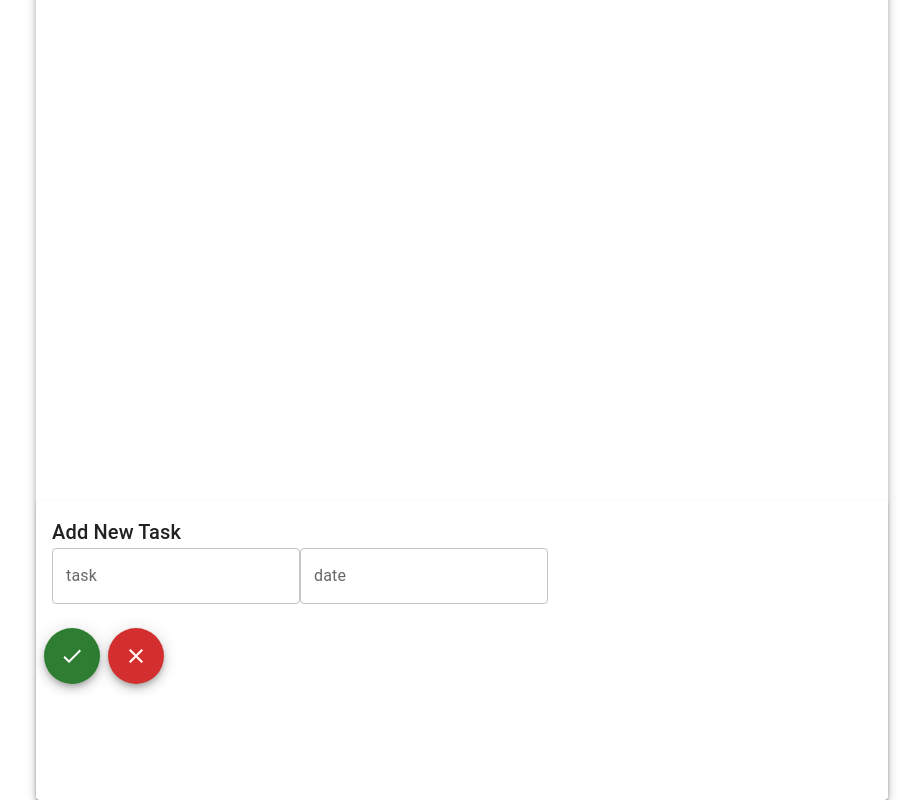
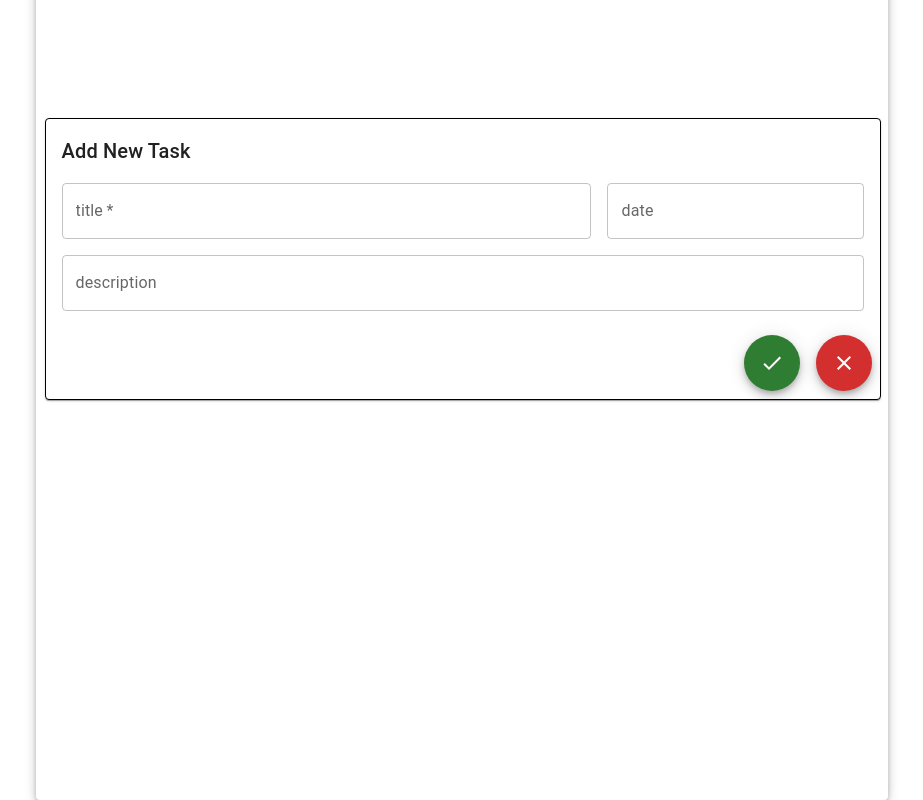
Before and after one commit to alexyasinsky/Portfolio-05.TODO-List-React, a React (Create React App) app: page / in a window 1280 px wide. Both pictures are taken after a click on the button 988 px from the left and 1002 px from the top of the page. Shown: the part 280-1080 px from the top of the page, without its empty margins (178-1101 px from the left). Built offline with nearby package versions, Linux system fonts and the light colour scheme.

Commit message:
task form modified

```diff
--- a/src/App.js
+++ b/src/App.js
@@ -4,17 +4,15 @@ import './App.scss';
 
 import TaskList from "./components/TaskList";
 import ShowTaskFormButton from "./components/ShowTaskFormButton";
-import NewTaskForm from "./components/NewTaskForm";
+import TaskForm from "./components/TaskForm";
 import {useState} from "react";
+import {useSelector} from "react-redux";
+import {selectShowTaskForm} from "./store/showCompsVars/selectors";
 
 
 function App() {
-  const [showTaskForm, setShowTaskForm] = useState(false);
 
-  function toggleTaskForm(){
-    return setShowTaskForm(!showTaskForm);
-  }
-
+  const showTaskForm = useSelector(selectShowTaskForm);
 
   return (
     <Container maxWidth="md">
@@ -38,12 +36,7 @@ function App() {
           <Grid item position='relative'>
               <main>
                 <TaskList/>
-                { showTaskForm ?
-                  <NewTaskForm
-                    close={toggleTaskForm}
-                  />
-                  :
-                  <ShowTaskFormButton handler={toggleTaskForm}/>}
+                { showTaskForm ? <TaskForm/> : <ShowTaskFormButton/>}
               </main>
           </Grid>
         </Grid>
--- a/src/components/NewTaskForm.js
+++ /dev/null
@@ -1,49 +0,0 @@
-import {Card, CardActions, CardContent, Fab, TextField, Typography} from "@mui/material";
-import CheckIcon from '@mui/icons-material/Check';
-import CloseIcon from '@mui/icons-material/Close';
-import {useState} from "react";
-import {useDispatch} from "react-redux";
-import {addTaskToStore} from "../store/tasks/actions";
-
-export default function NewTaskForm({close}) {
-
-  const [task, setTask] = useState('');
-  const [date, setDate] = useState('');
-
-  const dispatch = useDispatch();
-
-  function changeTaskHandler(e) {
-    setTask(e.target.value);
-  }
-
-  function changeDateHandler(e) {
-    setDate(e.target.value);
-  }
-
-  function addButtonHandler() {
-    dispatch(addTaskToStore({task, date, done: false}));
-    close();
-  }
-
-
-  return (
-    <Card sx={{position: 'absolute', width: 1, height: '300px', bottom: 0, zIndex: 1100}}>
-      <CardContent>
-        <Typography variant='h6'>
-          Add New Task
-        </Typography>
-        <TextField label="task" variant="outlined" value={task} onChange={changeTaskHandler}/>
-        <TextField label="date" variant="outlined" value={date} onChange={changeDateHandler}/>
-
-      </CardContent>
-      <CardActions>
-        <Fab color="success" aria-label="agree" onClick={addButtonHandler}>
-          <CheckIcon />
-        </Fab>
-        <Fab color="error" aria-label="cancel" onClick={close}>
-          <CloseIcon />
-        </Fab>
-      </CardActions>
-    </Card>
-  )
-}
--- a/src/components/ShowTaskFormButton.js
+++ b/src/components/ShowTaskFormButton.js
@@ -1,7 +1,15 @@
 import {Fab} from "@mui/material";
 import AddIcon from '@mui/icons-material/Add';
+import {useDispatch} from "react-redux";
+import {useCallback} from "react";
+import {toggleShowTaskForm} from "../store/showCompsVars/actions";
 
-export default function ShowTaskFormButton({handler}) {
+export default function ShowTaskFormButton() {
+  const dispatch = useDispatch();
+
+  const handler = useCallback(()=> {
+    dispatch(toggleShowTaskForm());
+  }, [dispatch]);
 
   return (
     <Fab
--- /dev/null
+++ b/src/components/TaskForm.js
@@ -0,0 +1,84 @@
+import {Card, CardActions, CardContent, Fab, Grid, Paper, TextField, Typography} from "@mui/material";
+import CheckIcon from '@mui/icons-material/Check';
+import CloseIcon from '@mui/icons-material/Close';
+import {useCallback, useState} from "react";
+import {useDispatch} from "react-redux";
+import {addTaskToStore} from "../store/tasks/actions";
+import {toggleShowTaskForm} from "../store/showCompsVars/actions";
+import {Login} from "@mui/icons-material";
+
+export default function TaskForm({task}) {
+
+  const [title, setTitle] = useState('');
+  const [description, setDescription] = useState('');
+  const [date, setDate] = useState('');
+
+  const dispatch = useDispatch();
+
+  function changeTitleHandler(e) {
+    setTitle(e.target.value);
+  }
+
+  function changeDescriptionHandler(e) {
+    setDescription(e.target.value);
+  }
+
+  function changeDateHandler(e) {
+    setDate(e.target.value);
+  }
+
+  const addButtonHandler = useCallback(() => {
+    const task = {
+      id: Math.floor(Math.random() * 10000),
+      title: title,
+      description: description,
+      date: date,
+      done: false
+    }
+    dispatch(addTaskToStore(task));
+    dispatch(toggleShowTaskForm());
+  }, [dispatch, title, description, date]);
+
+  const cancelButtonHandler = useCallback(() => {
+    dispatch(toggleShowTaskForm());
+  }, [dispatch]);
+
+  return (
+      <Card component='form' onSubmit={addButtonHandler} sx={{position: 'absolute', width: '98%', bottom: '400px', zIndex: 1100, border: '1px solid black', margin: '0 1%'}}>
+          <CardContent>
+            <Grid container display='flex' flexDirection='column' spacing={2}>
+              <Grid item >
+                <Typography variant='h6' sx={{width: 1}}>
+                  Add New Task
+                </Typography>
+              </Grid>
+              <Grid item container spacing={2}>
+                <Grid item xs={8}>
+                  <TextField label="title" variant="outlined" value={title} onChange={changeTitleHandler} sx={{width: 1}} required={true}/>
+                </Grid>
+                <Grid item xs={4}>
+                  <TextField label="date" variant="outlined" value={date} onChange={changeDateHandler} sx={{width: 1}}/>
+                </Grid>
+              </Grid>
+              <Grid item>
+                <TextField label="description" sx={{width: 1}} variant="outlined" value={description} onChange={changeDescriptionHandler}/>
+              </Grid>
+            </Grid>
+          </CardContent>
+          <CardActions>
+            <Grid container display='flex' justifyContent='end' spacing={2}>
+              <Grid item>
+                <Fab color="success" aria-label="agree" type="submit">
+                  <CheckIcon />
+                </Fab>
+              </Grid>
+              <Grid item>
+                <Fab color="error" aria-label="cancel" onClick={cancelButtonHandler}>
+                  <CloseIcon />
+                </Fab>
+              </Grid>
+            </Grid>
+          </CardActions>
+      </Card>
+  )
+}
--- a/src/components/TaskList.js
+++ b/src/components/TaskList.js
@@ -1,5 +1,5 @@
 import {List, ListItem} from "@mui/material";
-import TaskItem from "./TaskItem";
+import TaskListItem from "./TaskListItem";
 import {useDispatch, useSelector} from "react-redux";
 import {selectTasks} from "../store/tasks/selectors";
 
@@ -19,7 +19,7 @@ export default function TaskList() {
         tasks.map((item, idx) => {
           if (!item.done) return (
             <ListItem key={idx}>
-              <TaskItem task={item}/>
+              <TaskListItem task={item}/>
             </ListItem>
           )
         })
--- a/src/components/TaskItem.js
+++ b/src/components/TaskListItem.js
@@ -1,13 +1,13 @@
 import {CardContent, Typography, Card, CardActions, Button, Checkbox} from "@mui/material";
 import MoreVertIcon from "@mui/icons-material/MoreVert";
 
-export default function TaskItem({task}) {
+export default function TaskListItem({task}) {
   return(
     <Card sx={{ display: 'flex', width: 1, justifyContent: 'space-between' }}>
       <CardContent sx={{display: 'flex'}}>
         <Checkbox/>
         <Typography sx={{ fontSize: 20 }} color="text.secondary" gutterBottom>
-          {task.task}
+          {task.title}
         </Typography>
         <Typography sx={{ fontSize: 10 }} color="text.secondary" gutterBottom>
           {task.date}
--- a/src/store/index.js
+++ b/src/store/index.js
@@ -3,10 +3,12 @@ import { persistReducer, persistStore } from "redux-persist";
 import storage from "redux-persist/lib/storage";
 import thunk from "redux-thunk";
 import {taskReducer} from "./tasks/reducer";
+import {showCompsVarsReducer} from "./showCompsVars/reducer";
 
 
 const rootReducer = combineReducers({
-tasks: taskReducer
+  tasks: taskReducer,
+  showCompsVars: showCompsVarsReducer
 });
 
 const persistConfig = {
--- /dev/null
+++ b/src/store/showCompsVars/actions.js
@@ -0,0 +1,5 @@
+export const TOGGLE_SHOW_TASK_FORM = 'SHOW_COMPS_VARS::TOGGLE_SHOW_TASK_FORM';
+
+export const toggleShowTaskForm = () => ({
+  type: TOGGLE_SHOW_TASK_FORM
+});
--- /dev/null
+++ b/src/store/showCompsVars/reducer.js
@@ -0,0 +1,17 @@
+import {TOGGLE_SHOW_TASK_FORM} from "./actions";
+
+const initialState = {
+  showTaskForm: false,
+}
+
+export const showCompsVarsReducer = (state = initialState, {type, payload}) => {
+  switch (type) {
+    case TOGGLE_SHOW_TASK_FORM:
+      return {
+        ...state,
+        showTaskForm: !state.showTaskForm
+      };
+    default:
+      return state;
+  }
+}
--- /dev/null
+++ b/src/store/showCompsVars/selectors.js
@@ -0,0 +1 @@
+export const selectShowTaskForm = state => state.showCompsVars.showTaskForm;
--- a/src/store/tasks/reducer.js
+++ b/src/store/tasks/reducer.js
@@ -2,17 +2,17 @@ import {ADD_TASK} from "./actions";
 
 const initialState = [
   {
-    task: 'do smth 1',
+    title: 'do smth 1',
     date: '19-11-2022',
     done: false
   },
   {
-    task: 'do smth 2',
+    title: 'do smth 2',
     date: '20-11-2022',
     done: true
   },
   {
-    task: 'do smth 3',
+    title: 'do smth 3',
     date: '21-11-2022',
     done: false
   }
```
